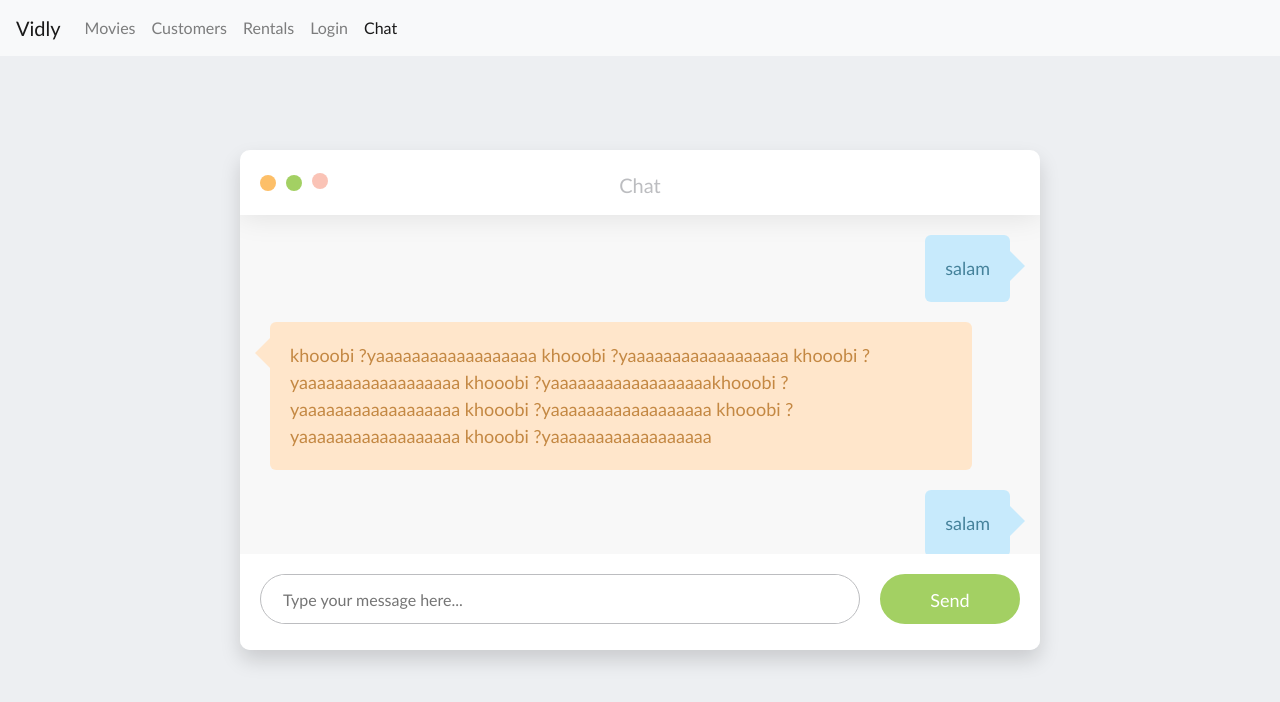
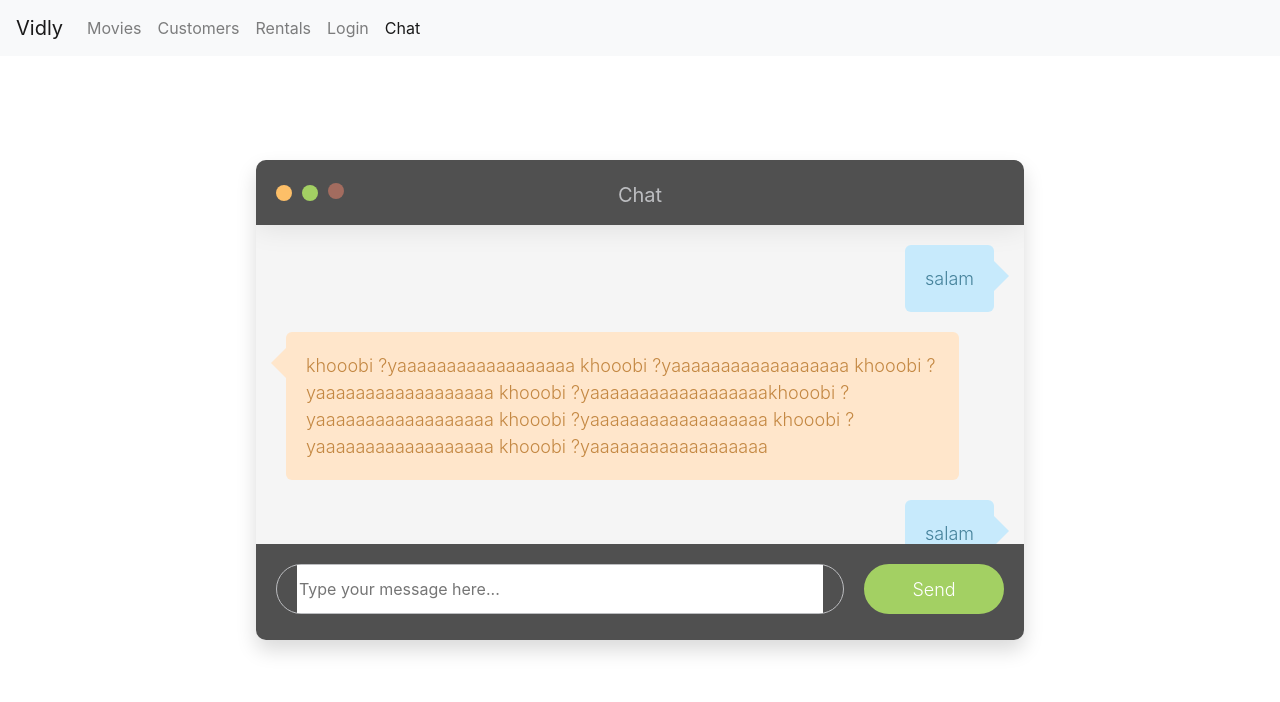
Before and after one commit to smzerehpoush/react-app, a React (Create React App) app: page /chat in a window 1280 px wide. Shown: the top 702 px of the page. Built offline with nearby package versions, Linux system fonts and the light colour scheme.

Commit message:
change styles...

```diff
--- a/src/index.css
+++ b/src/index.css
@@ -14,28 +14,26 @@
   box-sizing: border-box;
 }
 
-body {
-  background-color: #edeff2;
-  font-family: "Calibri", "Roboto", sans-serif;
-}
-
 .chat_window {
   position: absolute;
-  width: calc(100% - 20px);
-  max-width: 800px;
-  height: 500px;
+  /* width: calc(100% - 20px); */
+  width: calc(60%);
+  /* max-width: 800px; */
+  max-width: 60%;
+  /* height: 500px; */
+  height: 60%;
   border-radius: 10px;
-  background-color: #fff;
+  background-color: rgb(245, 245, 245);
+  /* background-color: white; */
   left: 50%;
   top: 50%;
   transform: translateX(-50%) translateY(-50%);
   box-shadow: 0 10px 20px rgba(0, 0, 0, 0.15);
-  background-color: #f8f8f8;
   overflow: hidden;
 }
 
 .top_menu {
-  background-color: #fff;
+  background-color: rgb(80, 80, 80);
   width: 100%;
   padding: 20px 0 15px;
   box-shadow: 0 1px 30px rgba(0, 0, 0, 0.1);
@@ -73,7 +71,7 @@ body {
   padding: 20px 10px 0 10px;
   margin: 0;
   height: 347px;
-  overflow: scroll;
+  overflow: auto;
 }
 .messages .message {
   clear: both;
@@ -90,7 +88,8 @@ body {
   background-color: #ffe6cb;
   margin-left: 20px;
 }
-.messages .message.left .text_wrapper::after, .messages .message.left .text_wrapper::before {
+.messages .message.left .text_wrapper::after,
+.messages .message.left .text_wrapper::before {
   right: 100%;
   border-right-color: #ffe6cb;
 }
@@ -106,7 +105,8 @@ body {
   margin-right: 20px;
   float: right;
 }
-.messages .message.right .text_wrapper::after, .messages .message.right .text_wrapper::before {
+.messages .message.right .text_wrapper::after,
+.messages .message.right .text_wrapper::before {
   left: 100%;
   border-left-color: #c7eafc;
 }
@@ -131,7 +131,8 @@ body {
   max-width: 90%;
   position: relative;
 }
-.messages .message .text_wrapper::after, .messages .message .text_wrapper:before {
+.messages .message .text_wrapper::after,
+.messages .message .text_wrapper:before {
   top: 18px;
   border: solid transparent;
   content: " ";
@@ -156,7 +157,7 @@ body {
 .bottom_wrapper {
   position: relative;
   width: 100%;
-  background-color: #fff;
+  background-color: rgb(80, 80, 80);
   padding: 20px 20px;
   position: absolute;
   bottom: 0;
@@ -177,7 +178,7 @@ body {
   width: calc(100% - 40px);
   position: absolute;
   outline-width: 0;
-  color: gray;
+  color: white;
 }
 .bottom_wrapper .send_message {
   width: 140px;
```
